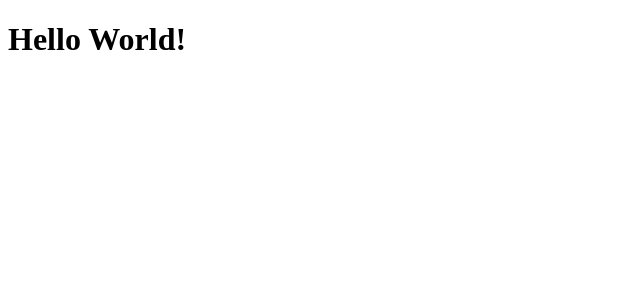
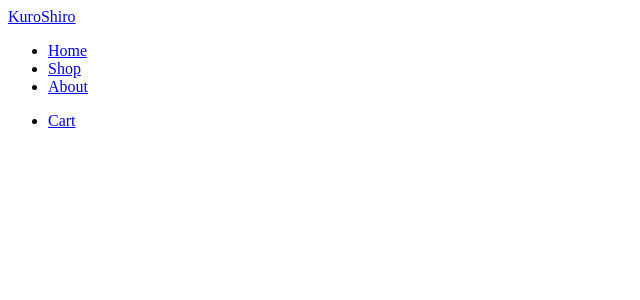
Before and after one commit to Olly-Codes/kuroshiro-shop, a React (Vite) app: page / in a window 1280 px wide. Shown: the top 300 px of the page, without its empty margins (0-640 px from the left). Built offline with nearby package versions, Linux system fonts and the light colour scheme.

Commit message:
feat: add Navbar component

```diff
--- a/src/App.jsx
+++ b/src/App.jsx
@@ -1,12 +1,13 @@
 import { useState } from 'react'
+import Navbar from './components/Navbar'
 
 function App() {
   const [count, setCount] = useState(0)
 
   return (
-    <>
-      <h1>Hello World!</h1>
-    </>
+    <div className="app-content">
+      <Navbar />
+    </div>
   )
 }
 
--- /dev/null
+++ b/src/components/Navbar.jsx
@@ -0,0 +1,37 @@
+import { Link } from "react-router"
+
+const Navbar = () => {
+  return (
+    <div className="navbar-content">
+        <nav className="nav">
+            <div className="nav-logo-wrapper">
+                <Link to="/">KuroShiro</Link>
+            </div>
+
+            <div className="nav-link-wrapper">
+                <ul>
+                    <li>
+                        <Link to="/">Home</Link>
+                    </li>
+                    <li>
+                        <Link to="/shop">Shop</Link>
+                    </li>
+                    <li>
+                        <Link to="/about">About</Link>
+                    </li>
+                </ul>
+            </div>
+
+            <div className="nav-cart-wrapper">
+                <ul>
+                    <li>
+                        <Link to="/cart">Cart</Link>
+                    </li>
+                </ul>
+            </div>
+        </nav>
+    </div>
+  )
+}
+
+export default Navbar;
--- a/src/main.jsx
+++ b/src/main.jsx
@@ -1,9 +1,12 @@
 import { StrictMode } from 'react'
 import { createRoot } from 'react-dom/client'
-import App from './App.jsx'
+import { BrowserRouter } from 'react-router';
+import App from './App.jsx';
 
 createRoot(document.getElementById('root')).render(
   <StrictMode>
-    <App />
+    <BrowserRouter>
+      <App />
+    </BrowserRouter>
   </StrictMode>,
-)
+);
```
